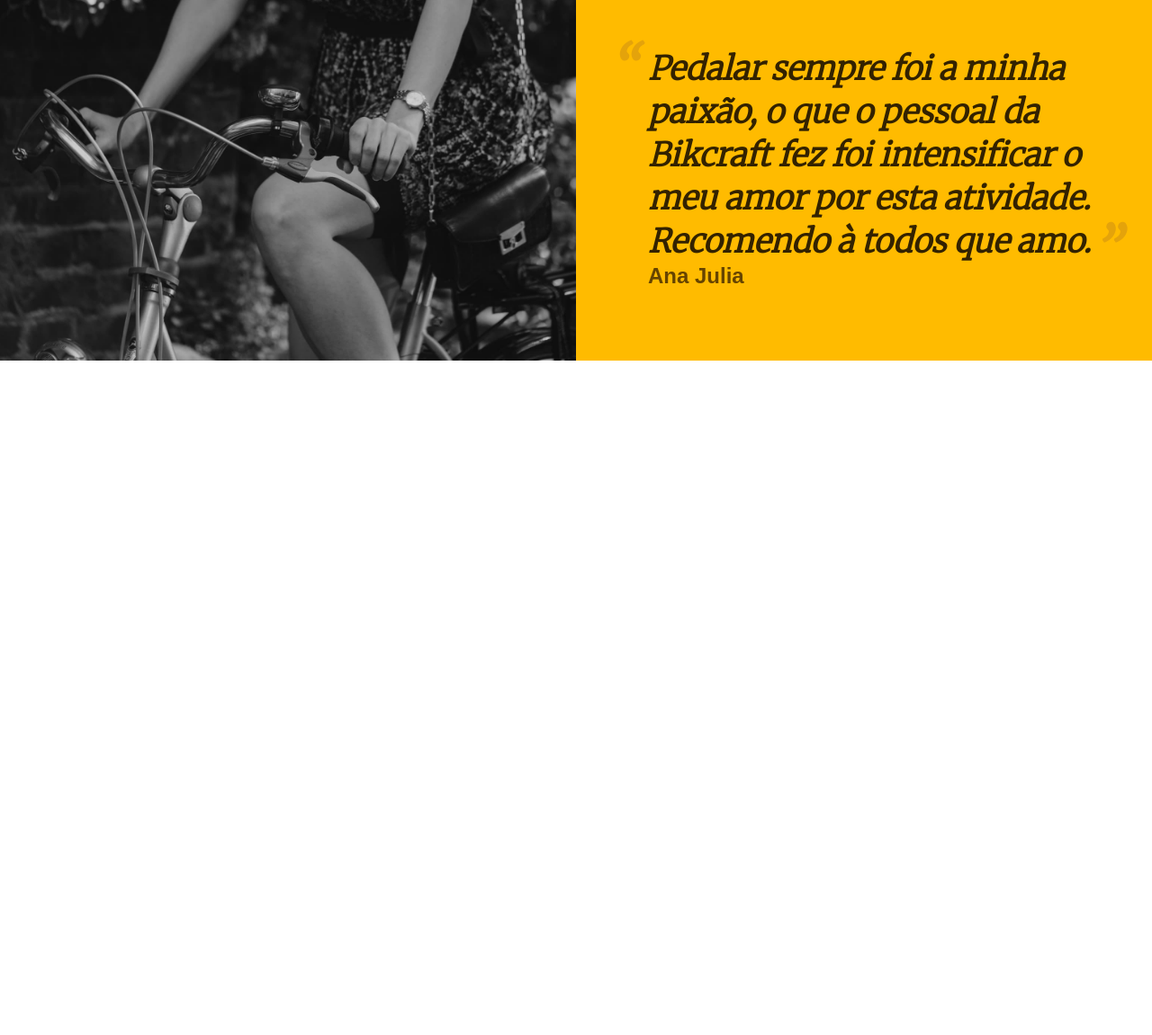
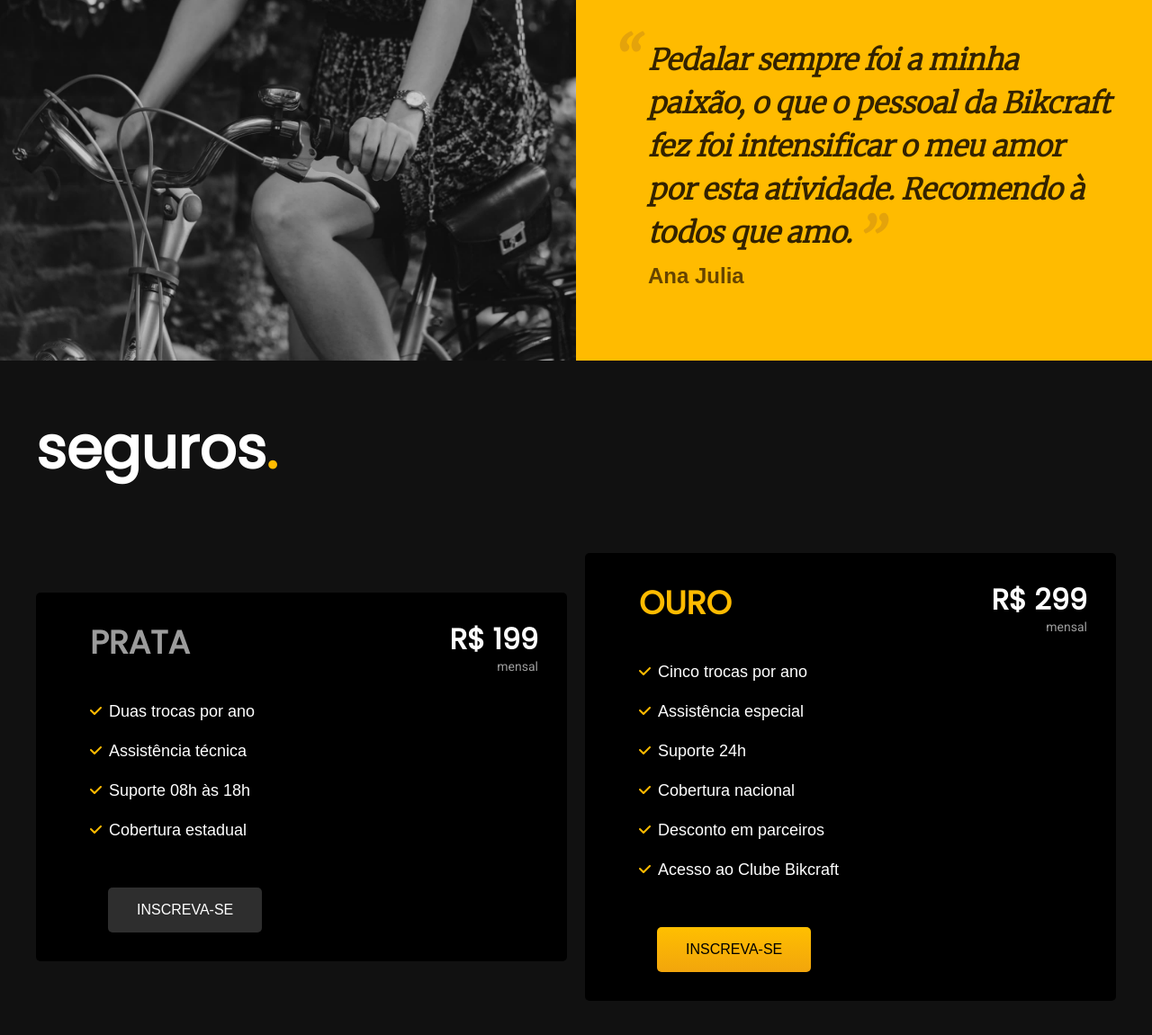
Before and after one commit to lfestevam/bikcraft, a plain HTML site: page index.html in a window 1280 px wide. Shown: the part 3378-4529 px from the top of the page at 90% size. Before the commit the page ends 3783 px from the top, so only its background shows below. Drawn offline with Linux system fonts and the light colour scheme.

Commit message:
add new section
Adicionada seção sobre os seguros.

```diff
--- a/estilos/global.css
+++ b/estilos/global.css
@@ -119,6 +119,9 @@ blockquote {
 .font-1-xxl {
   font: 600 4rem/4.5rem "Poppins", sans-serif;
 }
+.font-1-ms {
+  font: 600 36px/48px "Poppins", sans-serif;
+}
 .font-2-l {
   font: 400 1.5rem/2.25rem "Roboto", sans-serif;
 }
@@ -137,6 +140,15 @@ blockquote {
 .font-2-s {
   font: 400 1rem/1.5rem "Roboto", sans-serif;
 }
+.font-1-p {
+  font: 600 2.25rem/3rem "Poppins", sans-serif;
+}
+.font-1-xl {
+  font: 600 2rem/2.5rem "Poppins", sans-serif;
+}
+.font-1-xs {
+  font: 400 0.875rem/1.25rem "Roboto", sans-serif;
+}
 /*Conteiner tamanho*/
 .conteiner-base {
   max-width: 75rem;
--- a/estilos/style.css
+++ b/estilos/style.css
@@ -5,3 +5,4 @@
 @import url("../home/tecnologias.css");
 @import url("../home/parceiros.css");
 @import url("../home/depoimento.css");
+@import url("../home/seguros.css");
--- a/home/depoimento.css
+++ b/home/depoimento.css
@@ -18,7 +18,7 @@
   font-family: "Merriweather", serif;
   font-weight: 900;
   font-style: italic;
-  font-size: 36px;
+  font-size: 32px;
   line-height: 48px;
   max-width: 32ch;
   position: relative;
@@ -42,6 +42,8 @@
   font-size: 24px;
   font-weight: 600;
   font-style: normal;
+  padding-top: 10px;
+  display: inline-block;
 }
 @media (max-width: 800px) {
   .depoimento-conteiner {
@@ -69,4 +71,7 @@
   .citacao > span {
     font-size: 1rem;
   }
+  .depoimento-texto {
+    padding: 40px 2rem 40px 2rem;
+  }
 }
--- /dev/null
+++ b/home/seguros.css
@@ -0,0 +1,94 @@
+.seguros {
+  background-color: #111111;
+  padding: 3.75rem 1.25rem;
+}
+.conteiner-seguros {
+  display: grid;
+  grid-template-columns: 1fr 1fr;
+  gap: 20px;
+  align-items: center;
+}
+.conteiner-seguros h2 {
+  grid-column: 1 / -1;
+  padding-bottom: 60px;
+}
+.card a {
+  padding: 16px 32px 16px 32px;
+  display: inline-block;
+  border-radius: 5px;
+  grid-column: 1 / -1;
+  justify-self: start;
+  margin-left: 20px;
+  transition: 0.2s ease-in-out;
+}
+.card a:hover {
+  background-color: #404040;
+}
+.ouro {
+  background: linear-gradient(#ffbf00, #f2a50c);
+  border-radius: 5px;
+  padding: 1rem 2rem;
+  box-shadow: 0px 1px 2px rgba(0, 0, 0, 0.1);
+  display: inline-block;
+  transition: 0.2s ease-in-out;
+}
+.ouro:hover {
+  background: linear-gradient(#ffb60d, #e59317);
+}
+.card ul li {
+  display: flex;
+  align-items: center;
+  gap: 8px;
+  margin-bottom: 20px;
+}
+.card {
+  display: grid;
+  grid-template-columns: 1fr auto;
+  padding: 32px 32px 32px 60px;
+  border-radius: 5px;
+}
+.card h3 {
+  margin-bottom: 40px;
+}
+.card ul {
+  grid-column: 1 / -1;
+  margin-bottom: 32px;
+}
+.card span {
+  justify-self: end;
+  display: block;
+  text-align: end;
+}
+@media (max-width: 900px) {
+  .conteiner-seguros {
+    grid-template-columns: 1fr;
+  }
+}
+@media (max-width: 410px) {
+  .conteiner-seguros h2 {
+    padding-bottom: 0px;
+    font-size: 2rem;
+  }
+  .card {
+    padding: 32px 1rem 32px 1rem;
+  }
+  .card h3,
+  .card span {
+    font-size: 1.5rem;
+  }
+  .card span > span {
+    font-size: 0.8rem;
+  }
+  .card li {
+    font-size: 1rem;
+  }
+  .card ul {
+    margin-bottom: 10px;
+  }
+  .ouro {
+    padding: 1rem 1.5rem;
+  }
+  .card a {
+    font-size: 0.8rem;
+  }
+}
--- a/index.html
+++ b/index.html
@@ -127,6 +127,55 @@
         </div>
       </div>
     </section>
+    <section class="seguros" aria-label="seguros">
+      <div class="conteiner-seguros conteiner-base">
+        <h2 class="font-1-xxl w">seguros<span class="ponto p1">.</span></h2>
+        <div class="card c12-b">
+          <h3 class="font-1-p c6">PRATA</h3>
+          <span class="font-1-xl w">R$ 199<span class="font-1-xs c6">mensal</span></span>
+          <ul class="lista-vantagens">
+            <li class="font-2-m w"><img src="./img/icones/lista.svg" alt="">
+              <p>Duas trocas por ano</p>
+            </li>
+            <li class="font-2-m w"><img src="./img/icones/lista.svg" alt="">
+              <p>Assistência técnica</p>
+            </li>
+            <li class="font-2-m w"><img src="./img/icones/lista.svg" alt="">
+              <p>Suporte 08h às 18h</p>
+            </li>
+            <li class="font-2-m w"><img src="./img/icones/lista.svg" alt="">
+              <p>Cobertura estadual</p>
+            </li>
+          </ul>
+          <a href="" class="c10-b w">INSCREVA-SE</a>
+        </div>
+        <div class="card c12-b">
+          <h3 class="font-1-p p1">OURO</h3>
+          <span class="font-1-xl w">R$ 299<span class="font-1-xs c6">mensal</span></span>
+          <ul class="lista-vantagens">
+            <li class="font-2-m w"><img src="./img/icones/lista.svg" alt="">
+              <p>Cinco trocas por ano</p>
+            </li>
+            <li class="font-2-m w"><img src="./img/icones/lista.svg" alt="">
+              <p>Assistência especial</p>
+            </li>
+            <li class="font-2-m w"><img src="./img/icones/lista.svg" alt="">
+              <p>Suporte 24h</p>
+            </li>
+            <li class="font-2-m w"><img src="./img/icones/lista.svg" alt="">
+              <p>Cobertura nacional</p>
+            </li>
+            <li class="font-2-m w"><img src="./img/icones/lista.svg" alt="">
+              <p>Desconto em parceiros</p>
+            </li>
+            <li class="font-2-m w"><img src="./img/icones/lista.svg" alt="">
+              <p>Acesso ao Clube Bikcraft</p>
+            </li>
+          </ul>
+          <a href="" class="ouro c12">INSCREVA-SE</a>
+        </div>
+      </div>
+    </section>
   </main>
 </body>
 
```
